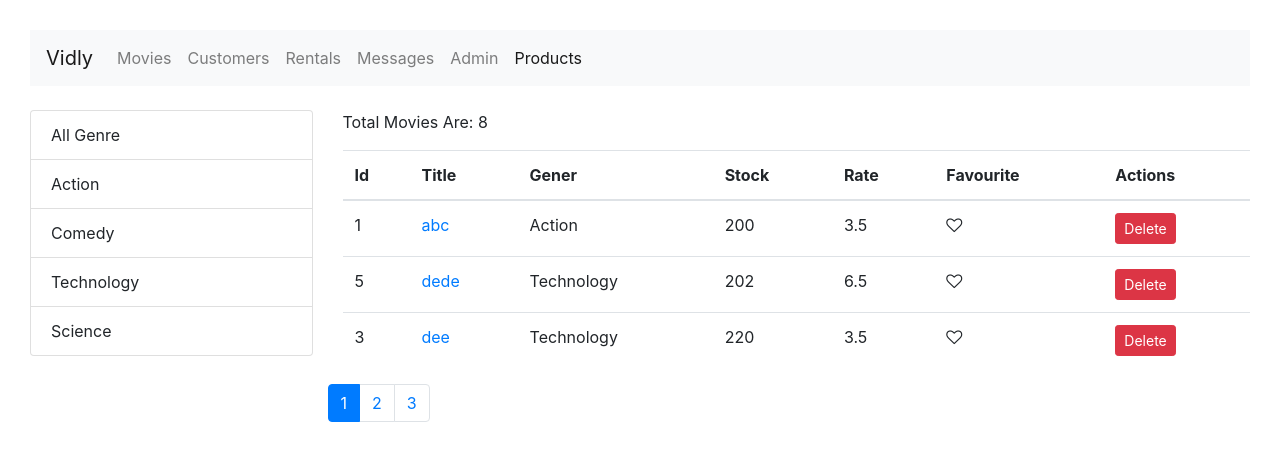
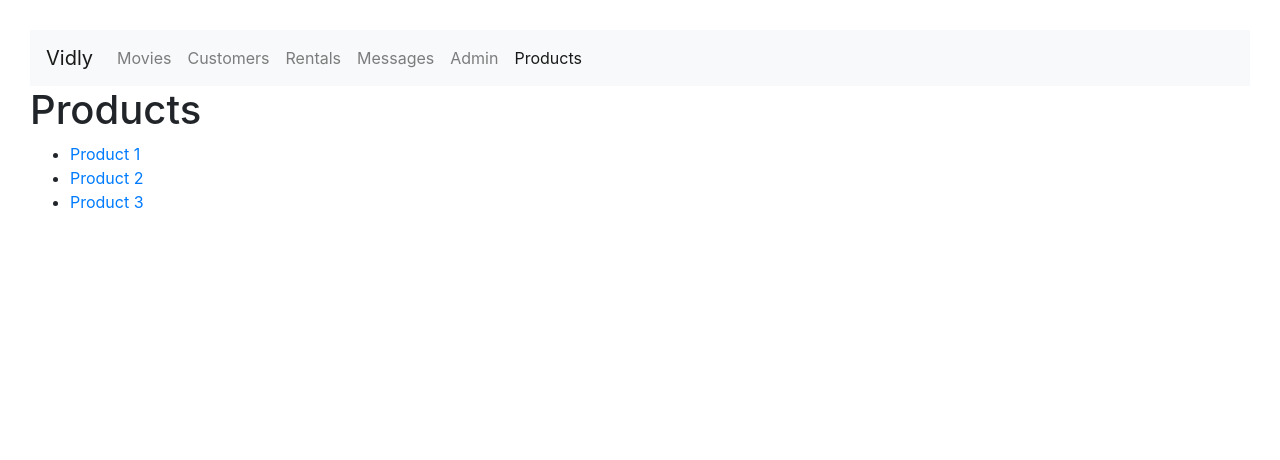
Before and after one commit to zub786/React_Router_App, a React (Create React App) app: page /products in a window 1280 px wide. Shown: the top 460 px of the page. Built offline with nearby package versions, Linux system fonts and the light colour scheme; the HTML template or start-up script is replaced by a standard one.

Commit message:
Components has rendered using render attribute

```diff
--- a/src/App.js
+++ b/src/App.js
@@ -20,14 +20,23 @@ class App extends Component {
       <div>
         <NavbarMovies />
         <div className="content">
-
           <Switch>
             <Route path="/posts/:year?/:month?" component={Posts} />
-            <Route path="/movies" Component={Movies} />
-            <Route path="/customers" Component={Customers} />
+            <Route
+              path="/movies"
+              render={props => <Movies sortBy="newest" {...props} />}
+            />
+            <Route
+              path="/rentals"
+              render={props => <Rentals isActive="true" {...props} />}
+            />
+            <Route path="/customers" component={Customers} />
             <Route path="/rentals" Component={Rentals} />
             <Route path='/products/:id' component={ProductDetails} />
-            <Route path='movie/details/:title' component={MovieDetails} />
+            <Route
+              path='movie/details/:title'
+              render={props => <MovieDetails {...props} />}
+            />
             <Route
               path="/products"
               render={props => <Products sortBy="newest" {...props} />}
@@ -36,10 +45,9 @@ class App extends Component {
             <Route path="/admin" component={Dashboard} />
             <Redirect from="/messages" to="/posts" />
             <Route path="/not-found" component={NotFound} />
-            <Route path="/" exact component={Home} />
+            <Route path="/" exact component={Movies} />
 
           </Switch>
-
         </div>
       </div>
     );
--- a/src/components/products.jsx
+++ b/src/components/products.jsx
@@ -1,150 +1,29 @@
-// import React, { Component } from "react";
-// import { Link } from "react-router-dom";
+import React, { Component } from "react";
+import { Link } from "react-router-dom";
 
-// class Products extends Component {
-//   state = {
-//     products: [
-//       { id: 1, name: "Product 1" },
-//       { id: 2, name: "Product 2" },
-//       { id: 3, name: "Product 3" }
-//     ]
-//   };
-
-//   render() {
-//     return (
-//       <div>
-//         <h1>Products</h1>
-//         <ul>
-//           {this.state.products.map(product => (
-//             <li key={product.id}>
-//               <Link to={`/products/${product.id}`}>{product.name}</Link>
-//             </li>
-//           ))}
-//         </ul>
-//       </div>
-//     );
-//   }
-// }
-
-// export default Products;
-
-
-
-
-
-
-
-
-
-
-
-
-
-
-
-
-
-
-
-
-
-
-
-
-
-
-
-
-
-import React, { Component } from 'react';
-import ListGroup from './listGroup'
-import MoviesTable from './moviesTable'
-export default class Products extends Component {
+class Products extends Component {
   state = {
-    movies: [],
-    generes: [],
-    pageSize: 3,
-    currentPage: 1,
-    sortColumn: {path: 'title', order: 'asc'}
+    products: [
+      { id: 1, name: "Product 1" },
+      { id: 2, name: "Product 2" },
+      { id: 3, name: "Product 3" }
+    ]
   };
 
-  componentDidMount() {
-    this.setState({
-      movies: [
-        { id: 1, title: "abc", genre: "Action", stock: 200, rate: 3.5 },
-        { id: 2, title: "eee", genre: "Comedy", stock: 230, rate: 1.5 },
-        { id: 3, title: "dee", genre: "Technology", stock: 220, rate: 3.5 },
-        { id: 4, title: "sdsd", genre: "Action", stock: 205, rate: 6.5 },
-        {
-          id: 5,
-          title: "dede",
-          genre: "Technology",
-          stock: 202,
-          rate: 6.5
-        },
-        { id: 6, title: "jhk", genre: "Comedy", stock: 223, rate: 3.5 },
-        { id: 7, title: "dgr", genre: "Technology", stock: 256, rate: 3.5 },
-        { id: 8, title: "ewd", genre: "Science", stock: 453, rate: 2.5 }
-      ],
-      generes: [
-        { text: "All Genre", id: "" },
-        { text: "Action", id: 1 },
-        { text: "Comedy", id: 2 },
-        { text: "Technology", id: 3 },
-        { text: "Science", id: 4 }
-      ]
-    });
-  }
-
-  handleDelete = mid => {
-    const updatedMovies = this.state.movies.filter(m => m.id !== mid);
-    this.setState({ movies: updatedMovies });
-  };
-  handleSort = sortColumn => {
-    this.setState({ sortColumn });
-  };
-  handleToggleLike = movie => {
-    const movies = [...this.state.movies];
-    const index = movies.indexOf(movie);
-    movies[index] = { ...movies[index] };
-    movies[index].liked = !movies[index].liked;
-    this.setState({ movies });
-  };
-  handlePageChange = page => {
-    this.setState({ currentPage: page });
-  };
-  handleGenereSelet = genere => {
-      this.setState({selectedGenere: genere, currentPage: 1});
-  };
   render() {
-    const { pageSize, currentPage,
-       movies: allMovies, selectedGenere, sortColumn } = this.state;
     return (
-      <React.Fragment>
-          <br/>
-        <div className="row">
-          <div className="col-md-3">
-            <ListGroup
-            generes={this.state.generes}
-            OnGenereSelect={this.handleGenereSelet}
-            textProperty="text"
-            idProperty="id"
-            selectedItem={selectedGenere} />
-          </div>
-          <div className="col-md-9">
-            <MoviesTable
-            movies={this.state.movies}
-            OnLike={this.handleToggleLike}
-            OnDelete={this.handleDelete}
-            OnPageChange={this.handlePageChange}
-            currentPage={this.state.currentPage}
-            pageSize={this.state.pageSize}
-            selectedGenere={this.state.selectedGenere}
-            OnSort={this.handleSort}
-            sortColumn={sortColumn} />
-          </div>
-        </div>
-      </React.Fragment>
+      <div>
+        <h1>Products</h1>
+        <ul>
+          {this.state.products.map(product => (
+            <li key={product.id}>
+              <Link to={`/products/${product.id}`}>{product.name}</Link>
+            </li>
+          ))}
+        </ul>
+      </div>
     );
   }
 }
+
+export default Products;
--- a/src/components/rentals.jsx
+++ b/src/components/rentals.jsx
@@ -1,5 +1,7 @@
 import React, { Component } from 'react';
-const Rentals = () => {
+const Rentals = (props) => {
+    console.log(props);
+    props.history.replace('/');
     return (
         <h1>Rentals</h1>
      );
```
